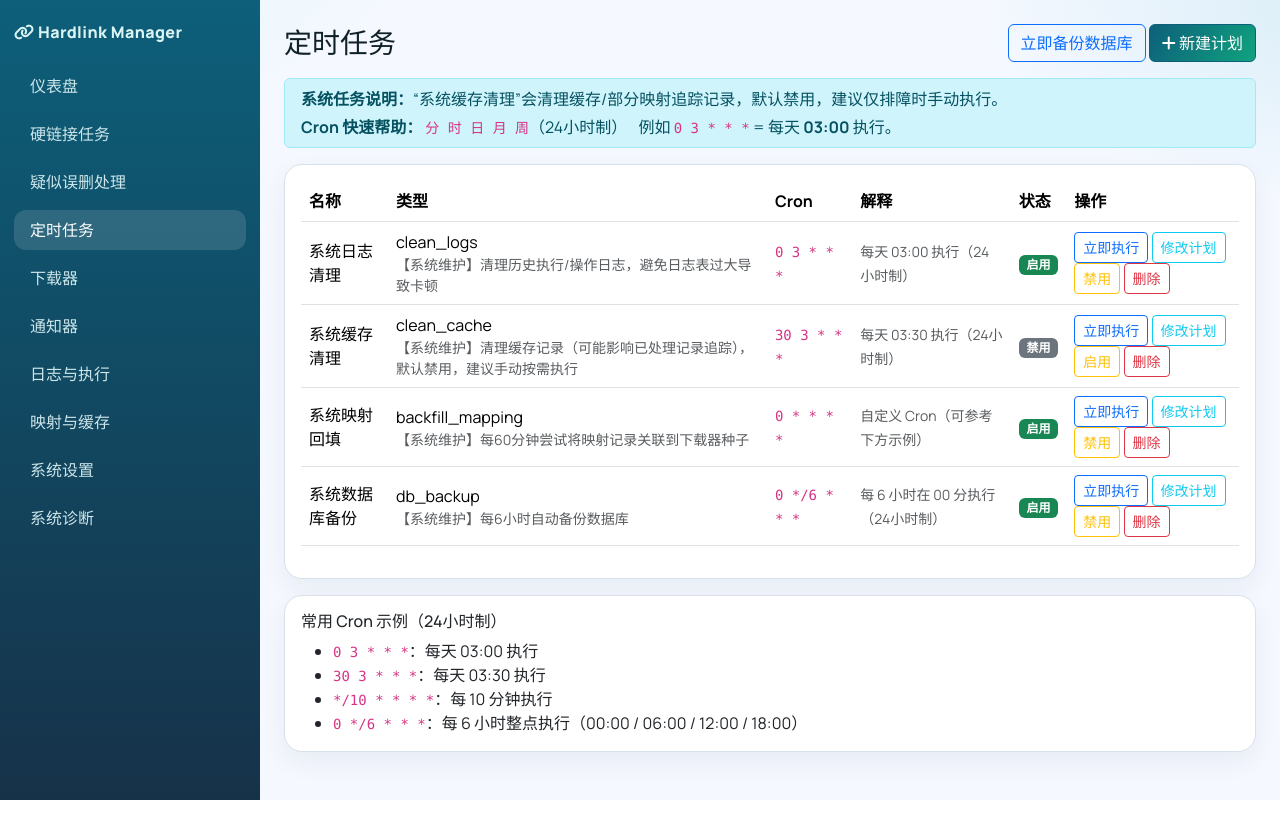
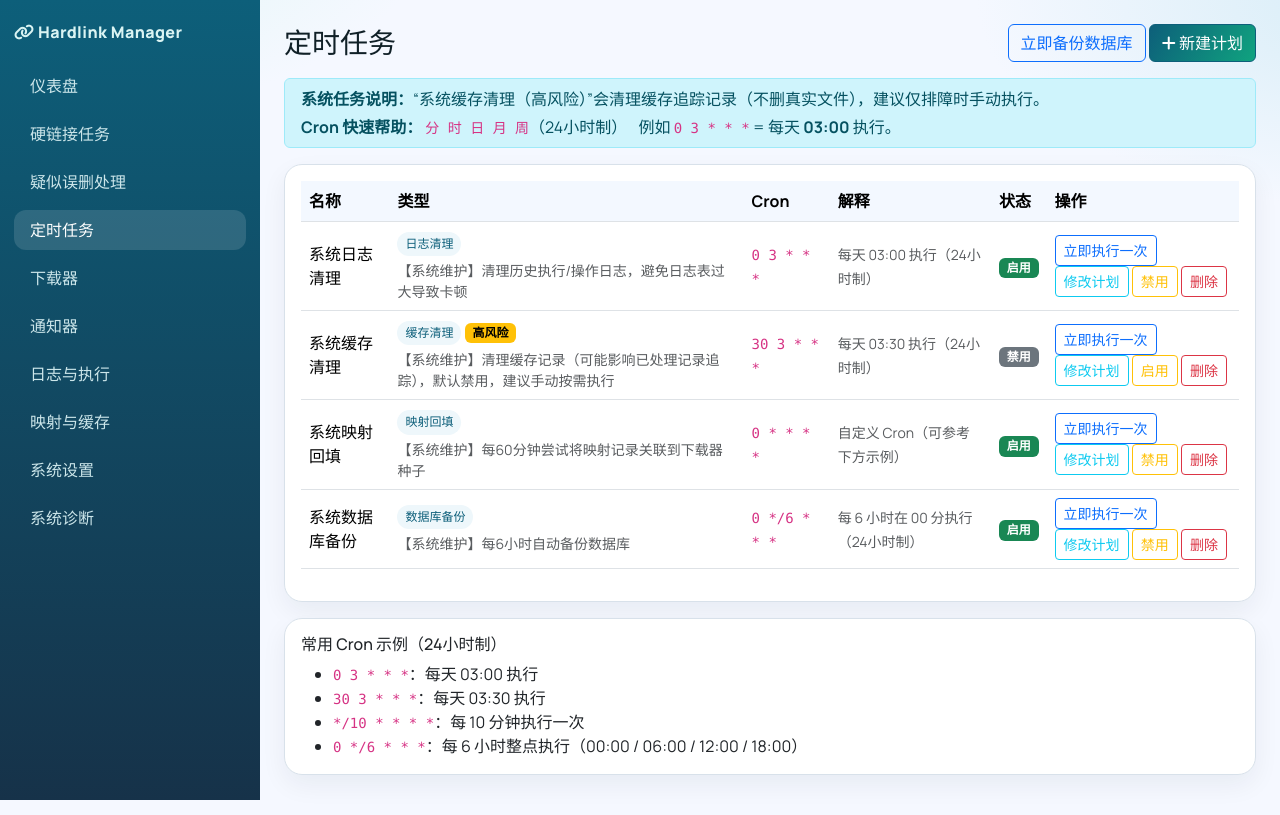
Before and after one commit to MaroD1M/HLM-Demo, a Flask app: page /cron in a window 1280 px wide. Run offline with Flask 3, Linux system fonts and the light colour scheme; data comes from the database, SQL or seed files in the repository; data that the repository does not hold is empty; parts of the project's set-up code (start-up, migrations or seed data) failed here and were passed over.

Commit message:
发布稳定版：修复容器日志并优化界面与校验

```diff
--- a/app.py
+++ b/app.py
@@ -34,12 +34,21 @@ app.logger.setLevel(logging.INFO)
 
 def init_console_logger():
     # Ensure logs are always visible in container stdout (e.g., Synology Container Manager).
-    has_stream = any(isinstance(h, logging.StreamHandler) for h in app.logger.handlers)
-    if not has_stream:
+    # FileHandler is a StreamHandler subclass, so we must explicitly check for stdout/stderr streams.
+    has_stdout_stream = False
+    for h in app.logger.handlers:
+        if isinstance(h, logging.StreamHandler) and not isinstance(h, logging.FileHandler):
+            stream = getattr(h, 'stream', None)
+            if stream in {sys.stdout, sys.stderr}:
+                has_stdout_stream = True
+                break
+
+    if not has_stdout_stream:
         sh = logging.StreamHandler(sys.stdout)
         sh.setLevel(logging.INFO)
         sh.setFormatter(logging.Formatter('%(asctime)s %(levelname)s %(name)s: %(message)s'))
         app.logger.addHandler(sh)
+
     app.logger.propagate = True
 
 app.config['SECRET_KEY'] = os.environ.get('SECRET_KEY', 'default-secret-key-for-dev-only')
@@ -128,8 +137,8 @@ def get_release_info(force_refresh=False):
                         'checked_at': cache_checked,
                         'message': f'缓存({int(age_min)}分钟内)',
                     }
-            except Exception:
-                pass
+            except Exception as exc:
+                app.logger.debug('version cache parse failed: %s', exc)
     try:
         resp = requests.get(url, timeout=app.config['REQUEST_TIMEOUT_SECONDS'], proxies=_outbound_proxies(), headers={'Accept': 'application/vnd.github+json'})
         if resp.status_code == 404:
@@ -358,7 +367,29 @@ def validate_host(host):
 
 
 def validate_cron_expression(expr):
-    return len((expr or '').split()) == 5
+    parts = (expr or '').strip().split()
+    if len(parts) != 5:
+        return False
+
+    def _ok(part, lo, hi):
+        part = (part or '').strip()
+        if part == '*':
+            return True
+        if part.startswith('*/'):
+            step = part[2:]
+            return step.isdigit() and int(step) > 0
+        if part.isdigit():
+            v = int(part)
+            return lo <= v <= hi
+        return False
+
+    return (
+        _ok(parts[0], 0, 59) and
+        _ok(parts[1], 0, 23) and
+        _ok(parts[2], 1, 31) and
+        _ok(parts[3], 1, 12) and
+        _ok(parts[4], 0, 7)
+    )
 
 
 def _is_path_within_root(path_obj: Path, root_obj: Path):
@@ -377,8 +408,8 @@ def safe_unlink(path_obj):
     try:
         if path_obj.exists() and path_obj.is_file():
             path_obj.unlink()
-    except Exception:
-        pass
+    except Exception as exc:
+        app.logger.warning('safe_unlink_failed path=%s err=%s', path_obj, exc)
 
 
 def send_telegram_notification(notifier, message):
@@ -688,12 +719,14 @@ def scan_delete_for_hardlink_task(task_id, should_stop=None):
 
         src = str(row.source_path or '')
         dst = str(row.dest_path or '')
-        source_type = (row.source_type or 'manual').strip().lower()
-        if source_type not in {'manual', 'downloader'}:
-            source_type = 'manual'
-        # 历史数据兜底：只要已有下载器关联信息，按下载器来源处理。
-        if source_type == 'manual' and (((row.torrent_hash or '').strip()) or row.downloader_id):
-            source_type = 'downloader'
+        raw_source_type = (row.source_type or '').strip().lower()
+        if raw_source_type in {'manual', 'downloader'}:
+            source_type = raw_source_type
+        else:
+            # 仅在来源字段缺失/异常时才做兜底推断，避免把 manual 误判为 downloader 触发删种。
+            has_hash = bool((row.torrent_hash or '').strip())
+            has_downloader = bool(row.downloader_id)
+            source_type = 'downloader' if (has_hash and has_downloader) else 'manual'
 
         if deleted_side == 'source':
             counterpart = dst
@@ -1386,6 +1419,7 @@ def reconcile_stale_running_executions():
 
 def init_app():
     global APP_BOOTSTRAPPED
+    init_console_logger()
     if app.config['SECRET_KEY'] == 'default-secret-key-for-dev-only':
         app.logger.warning('Using default SECRET_KEY; set SECRET_KEY in production to avoid session forgery risk.')
 
--- a/templates/_cron_jobs_panel.html
+++ b/templates/_cron_jobs_panel.html
@@ -1,3 +1,10 @@
+{% set task_type_text = {
+  'batch_hardlink':'批量硬链接',
+  'backfill_mapping':'映射回填',
+  'clean_logs':'日志清理',
+  'clean_cache':'缓存清理',
+  'db_backup':'数据库备份'
+} %}
 <div class="card p-3 mb-3">
   <div class="table-responsive">
     <table class="table align-middle">
@@ -15,7 +22,7 @@
         {% for j in jobs %}
         <tr>
           <td>{{ j.name }}</td>
-          <td><div>{{ j.task_type }}</div><div class="small text-muted wrap-any">{{ j.description or "-" }}</div></td>
+          <td><div><span class="badge-soft">{{ task_type_text.get(j.task_type, j.task_type) }}</span>{% if j.task_type=="clean_cache" %} <span class="badge text-bg-warning">高风险</span>{% endif %}</div><div class="small text-muted wrap-any mt-1">{{ j.description or "-" }}</div></td>
           <td><code>{{ j.cron_expression }}</code></td>
           <td><small class="text-muted">{{ cron_hints.get(j.id, '-') }}</small></td>
           <td>
@@ -28,7 +35,7 @@
           <td>
             <form class="d-inline js-ajax-form" action="/cron/run/{{ j.id }}" method="POST" data-target="cronJobsPanel">
               <input type="hidden" name="csrf_token" value="{{ csrf_token }}">
-              <button class="btn btn-sm btn-outline-primary">立即执行</button>
+              <button class="btn btn-sm btn-outline-primary">立即执行一次</button>
             </form>
             <button class="btn btn-sm btn-outline-info" data-bs-toggle="modal" data-bs-target="#editCronModal{{ j.id }}">修改计划</button>
             <form class="d-inline js-ajax-form" action="/cron/toggle/{{ j.id }}" method="POST" data-target="cronJobsPanel">
@@ -69,7 +76,7 @@
 
               <option value="backfill_mapping" {% if j.task_type=='backfill_mapping' %}selected{% endif %}>映射回填任务</option>
               <option value="clean_logs" {% if j.task_type=='clean_logs' %}selected{% endif %}>清理日志</option>
-              <option value="clean_cache" {% if j.task_type=='clean_cache' %}selected{% endif %}>清理缓存</option>
+              <option value="clean_cache" {% if j.task_type=='clean_cache' %}selected{% endif %}>清理缓存（高风险）</option>
               <option value="db_backup" {% if j.task_type=='db_backup' %}selected{% endif %}>数据库备份</option>
             </select>
           </div>
--- a/templates/base.html
+++ b/templates/base.html
@@ -20,6 +20,9 @@
     .nav-link:hover,.nav-link.active{background:rgba(255,255,255,.13);color:#fff}
     .main{padding:24px;animation:fadeIn .25s ease-out}
     .card{border:1px solid var(--line);border-radius:18px;box-shadow:0 10px 26px rgba(12,32,54,.06);background:var(--panel);transition:transform .18s ease,box-shadow .18s ease}.card:hover{transform:translateY(-2px);box-shadow:0 16px 30px rgba(12,32,54,.1)}
+    .table thead th{position:sticky;top:0;background:#f3f8ff;z-index:1}
+    .table tbody tr:nth-child(odd){background:#fcfdff}
+    .badge-soft{display:inline-block;padding:.2rem .5rem;border-radius:999px;background:#eef7fb;color:#0d5f7a;font-size:.75rem}
     .muted{color:var(--muted)}
     .btn-brand{background:linear-gradient(120deg,var(--brand2),var(--brand));border-color:var(--brand2);color:#fff}
     .btn-brand:hover{filter:brightness(1.03);color:#fff}
--- a/templates/cron.html
+++ b/templates/cron.html
@@ -15,7 +15,7 @@
 </div>
 
 <div class="alert alert-info py-2">
-  <div class="mb-1"><strong>系统任务说明：</strong>“系统缓存清理”会清理缓存/部分映射追踪记录，默认禁用，建议仅排障时手动执行。</div>
+  <div class="mb-1"><strong>系统任务说明：</strong>“系统缓存清理（高风险）”会清理缓存追踪记录（不删真实文件），建议仅排障时手动执行。</div>
   <strong>Cron 快速帮助：</strong>
   <code>分 时 日 月 周</code>（24小时制）
   <span class="ms-2">例如 <code>0 3 * * *</code> = 每天 <strong>03:00</strong> 执行。</span>
@@ -31,7 +31,7 @@
   <ul class="mb-0">
     <li><code>0 3 * * *</code>：每天 03:00 执行</li>
     <li><code>30 3 * * *</code>：每天 03:30 执行</li>
-    <li><code>*/10 * * * *</code>：每 10 分钟执行</li>
+    <li><code>*/10 * * * *</code>：每 10 分钟执行一次</li>
     <li><code>0 */6 * * *</code>：每 6 小时整点执行（00:00 / 06:00 / 12:00 / 18:00）</li>
   </ul>
 </div>
@@ -57,7 +57,7 @@
 
               <option value="backfill_mapping">映射回填任务</option>
               <option value="clean_logs">清理日志</option>
-              <option value="clean_cache">清理缓存</option>
+              <option value="clean_cache">清理缓存（高风险）</option>
               <option value="db_backup">数据库备份</option>
             </select>
           </div>
```
Also changed, not shown: core/services/delete_service.py (+8 -6 lines), CHANGELOG.md, README.md, 1 other file.
